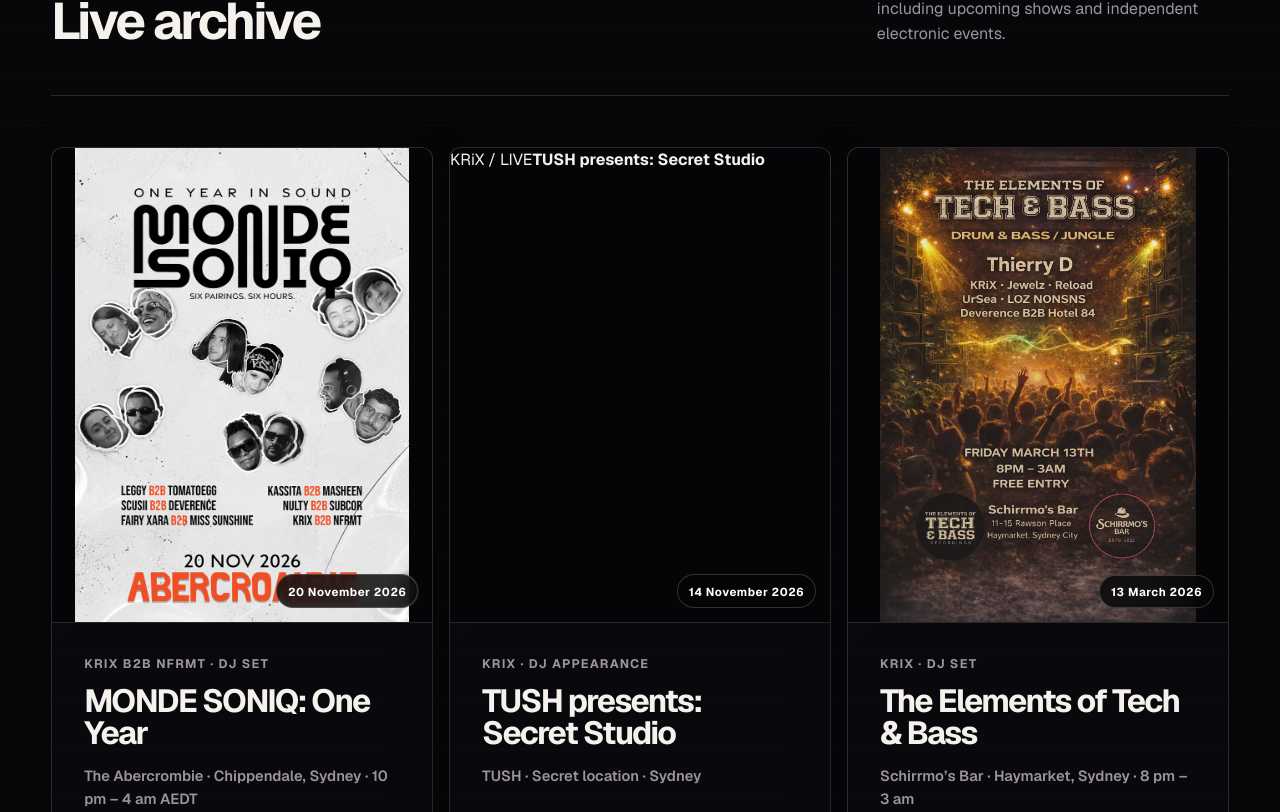
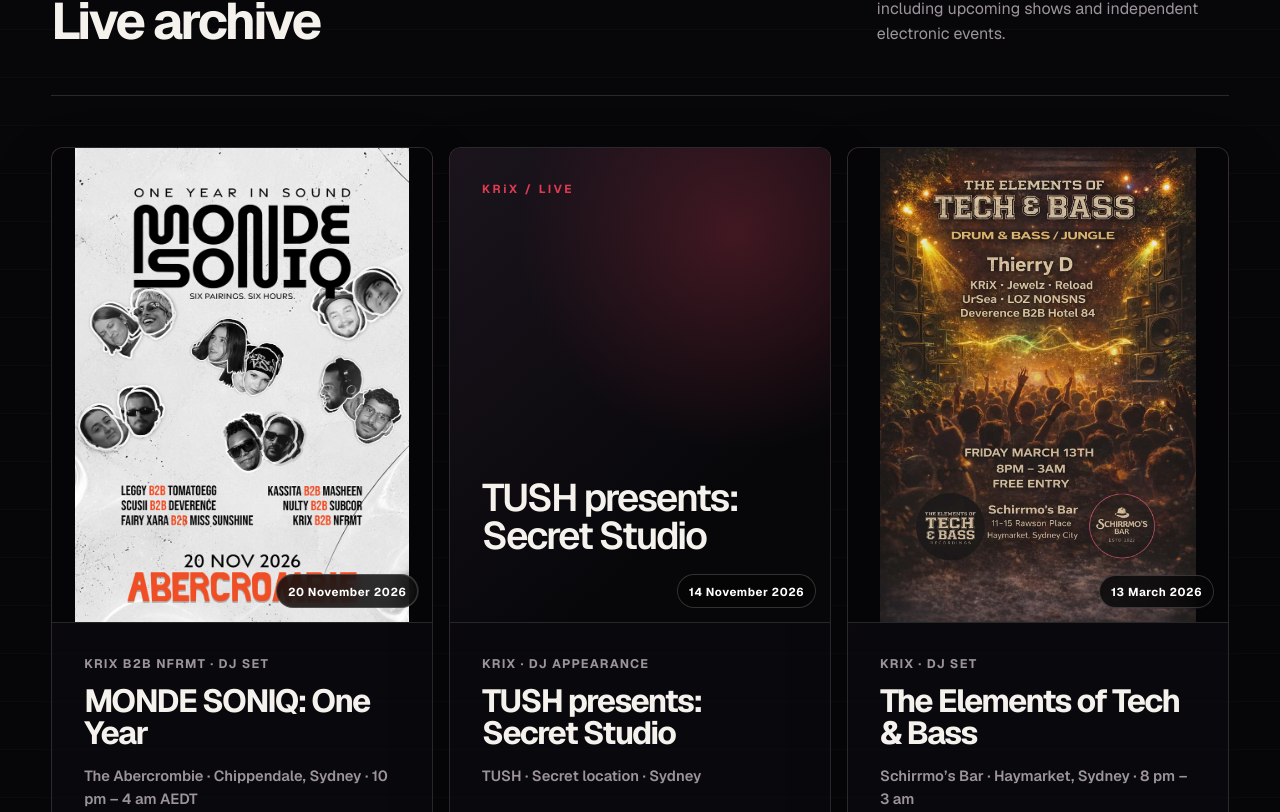
Before and after one commit to KRiX-17/Studio-KRiX-Website, a Next.js app: page /music in a window 1280 px wide. Shown: the part 1548-2360 px from the top of the page. Built offline with nearby package versions, Linux system fonts and the light colour scheme.

Commit message:
Add Resident Advisor and KRiX live history: app/music/music.module.css

```diff
--- a/app/music/music.module.css
+++ b/app/music/music.module.css
@@ -166,6 +166,38 @@
   filter: saturate(.82) contrast(1.04);
 }
 
+
+/* Text-led event cards when a verified flyer is not available. */
+.page :global(.music-live-event__typographic) {
+  display: flex;
+  height: 100%;
+  min-height: 15rem;
+  flex-direction: column;
+  justify-content: space-between;
+  gap: 2rem;
+  padding: clamp(1.4rem, 2.5vw, 2rem);
+  background:
+    radial-gradient(circle at 75% 18%, rgba(222, 59, 82, .24), transparent 45%),
+    linear-gradient(140deg, #1b141d, #07070a 72%);
+  color: #f5f2ed;
+}
+
+.page :global(.music-live-event__typographic > span) {
+  color: #de3b52;
+  font-size: .73rem;
+  font-weight: 650;
+  letter-spacing: .22em;
+}
+
+.page :global(.music-live-event__typographic > strong) {
+  max-width: 11ch;
+  margin-bottom: 2.2rem;
+  font-size: clamp(2rem, 3vw, 3rem);
+  font-weight: 600;
+  line-height: 1;
+  letter-spacing: -.055em;
+}
+
 @media (prefers-reduced-motion: reduce) {
   .page :global(.music-action),
   .page :global(.music-service),
```
